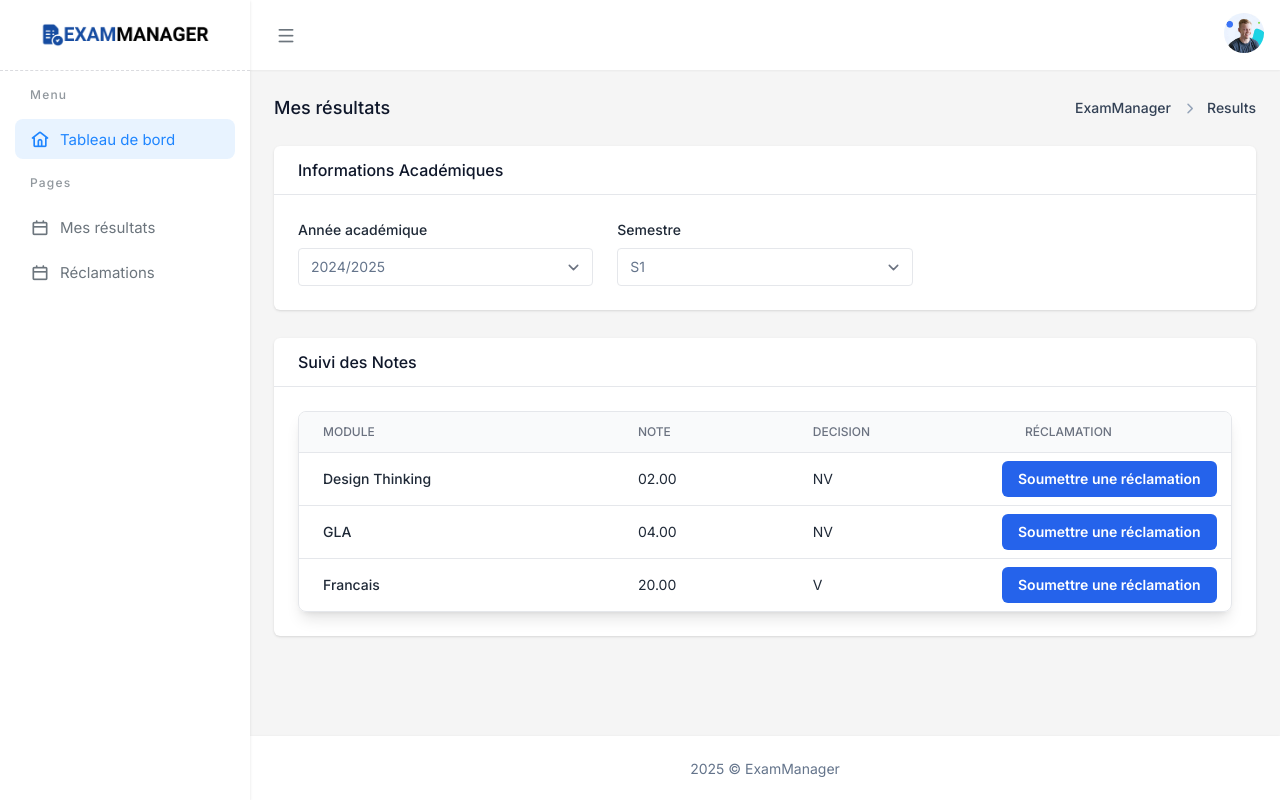
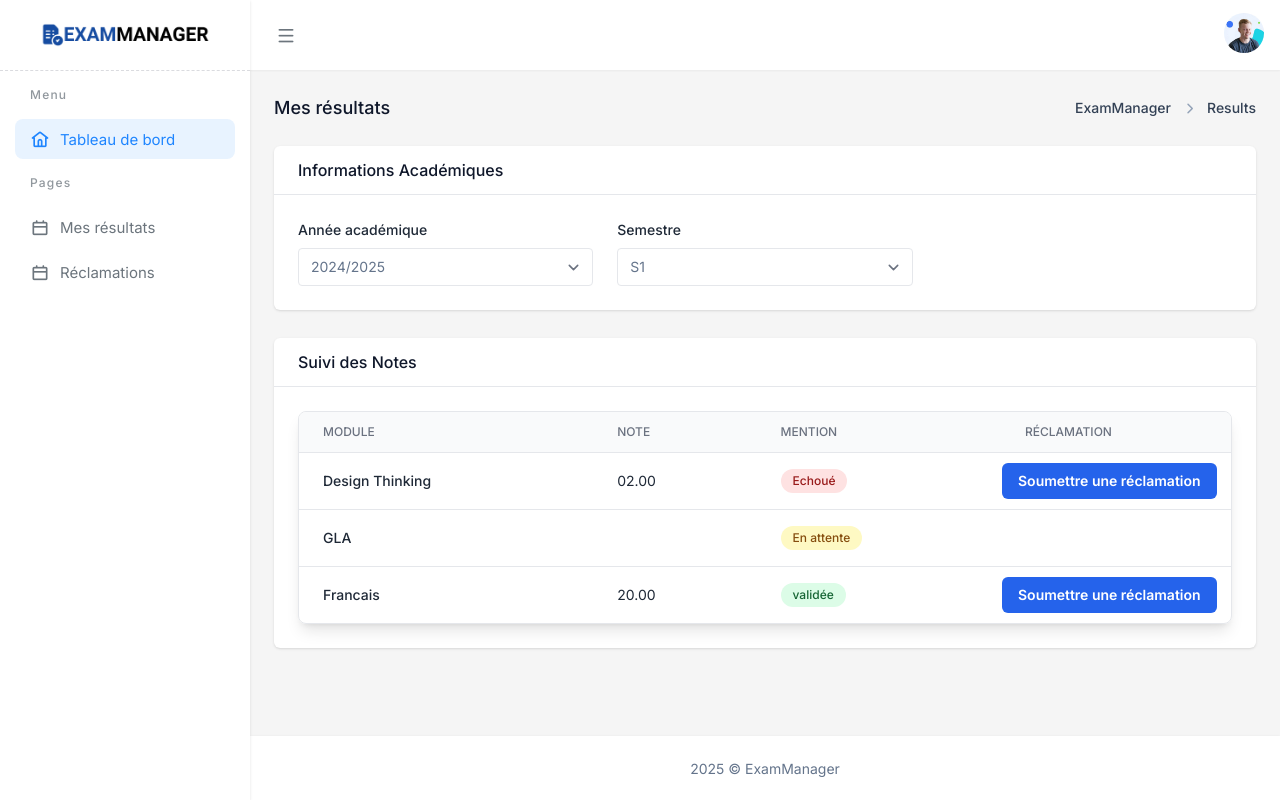
Before and after one commit to ouchgoutmohamed/App_Gestion_Des_examens, a CodeIgniter 4 app: the page made by app/Views/student/results.php in a window 1280 px wide. Run offline with PHP 8.4 and a stand-in for CodeIgniter, Linux system fonts and the light colour scheme; the template is opened without the code that fills it, so the values that code supplies are empty; some libraries are stand-ins or nearby versions; some web fonts are replaced.

Commit message:
Some modifications on results page

```diff
--- a/app/Views/student/results.php
+++ b/app/Views/student/results.php
@@ -97,7 +97,7 @@
                                             <tr>
                                                 <th scope="col" class="px-6 py-3 text-left text-xs font-medium text-gray-500 uppercase dark:text-gray-400">Module</th>
                                                 <th scope="col" class="px-6 py-3 text-left text-xs font-medium text-gray-500 uppercase dark:text-gray-400">Note</th>
-                                                <th scope="col" class="px-6 py-3 text-left text-xs font-medium text-gray-500 uppercase dark:text-gray-400">Decision</th>
+                                                <th scope="col" class="px-6 py-3 text-left text-xs font-medium text-gray-500 uppercase dark:text-gray-400">Mention</th>
                                                 <th style="width:230px;" scope="col" class="px-6 py-3 text-left text-xs font-medium text-gray-500 uppercase dark:text-gray-400">Réclamation</th>
                                             </tr>
                                         </thead>
@@ -105,7 +105,11 @@
                                             <tr>
                                                 <td class="px-6 py-4 whitespace-nowrap text-sm font-medium text-gray-800 dark:text-gray-200">Design Thinking</td>
                                                 <td class="px-6 py-4 whitespace-nowrap text-sm text-gray-800 dark:text-gray-200">02.00</td>
-                                                <td class="px-6 py-4 whitespace-nowrap text-sm text-gray-800 dark:text-gray-200">NV</td>
+                                                <td class="px-6 py-4 text-sm text-gray-800 dark:text-gray-200">
+                                                    <span class="inline-flex items-center px-3 py-1 text-xs font-medium rounded-full bg-red-100 text-red-800 dark:bg-red-900 dark:text-red-300">
+                                                        Echoué
+                                                    </span>
+                                                </td>
                                                 <td>
                                                     <a href="/submit_reclamation">
                                                         <button type="submit" class="px-4 py-2 bg-blue-600 text-white text-sm font-semibold rounded-md hover:bg-blue-700 focus:ring-2 focus:ring-blue-500">
@@ -116,22 +120,25 @@
                                             </tr>
 
                                             <tr>
+                                                <!-- Disable the button "Soumettre une réclamation" when grade is 'En attente' -->
+                                                <!-- Disable the button "Soumettre une réclamation" when grade is 'En attente' -->
                                                 <td class="px-6 py-4 whitespace-nowrap text-sm font-medium text-gray-800 dark:text-gray-200">GLA</td>
-                                                <td class="px-6 py-4 whitespace-nowrap text-sm text-gray-800 dark:text-gray-200">04.00</td>
-                                                <td class="px-6 py-4 whitespace-nowrap text-sm text-gray-800 dark:text-gray-200">NV</td>
-                                                <td>
-                                                    <a href="/submit_reclamation">
-                                                        <button type="submit" class="px-4 py-2 bg-blue-600 text-white text-sm font-semibold rounded-md hover:bg-blue-700 focus:ring-2 focus:ring-blue-500">
-                                                            Soumettre une réclamation
-                                                        </button>
-                                                    </a>
+                                                <td class="px-6 py-4 whitespace-nowrap text-sm text-gray-800 dark:text-gray-200"></td>
+                                                <td class="px-6 py-4 text-sm text-gray-800 dark:text-gray-200">
+                                                    <span class="inline-flex items-center px-3 py-1 text-xs font-medium rounded-full bg-yellow-100 text-yellow-800 dark:bg-yellow-900 dark:text-yellow-300">
+                                                        En attente
+                                                    </span>
                                                 </td>
                                             </tr>
 
                                             <tr>
                                                 <td class="px-6 py-4 whitespace-nowrap text-sm font-medium text-gray-800 dark:text-gray-200">Francais</td>
                                                 <td class="px-6 py-4 whitespace-nowrap text-sm text-gray-800 dark:text-gray-200">20.00</td>
-                                                <td class="px-6 py-4 whitespace-nowrap text-sm text-gray-800 dark:text-gray-200">V</td>
+                                                <td class="px-6 py-4 text-sm text-gray-800 dark:text-gray-200">
+                                                    <span class="inline-flex items-center px-3 py-1 text-xs font-medium rounded-full bg-green-100 text-green-800 dark:bg-green-900 dark:text-green-300">
+                                                        validée
+                                                    </span>
+                                                </td>
                                                 <td>
                                                     <a href="/submit_reclamation">
                                                         <button type="submit" class="px-4 py-2 bg-blue-600 text-white text-sm font-semibold rounded-md hover:bg-blue-700 focus:ring-2 focus:ring-blue-500">
@@ -149,7 +156,7 @@
                 </div>
             </main>
 
-            <!-- Include the header -->
+            <!-- Include the footer -->
             <?= view('student/components/footer'); ?>
 
         </div>
```
